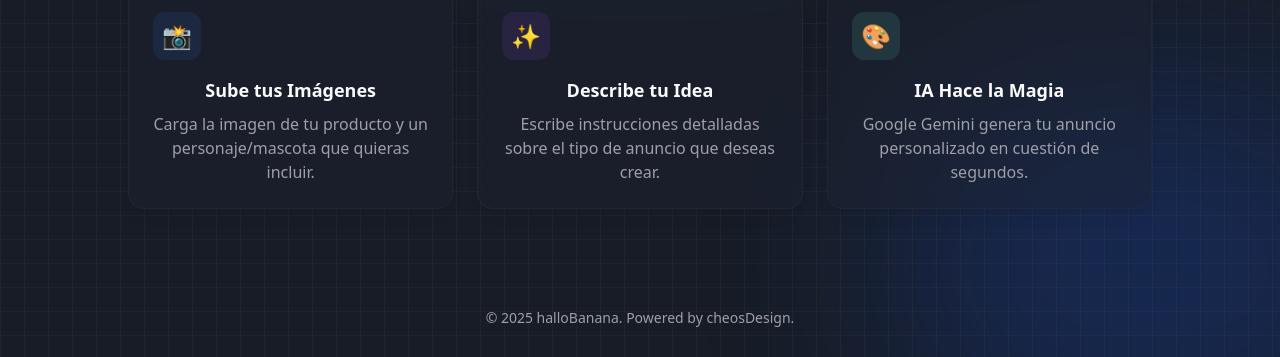
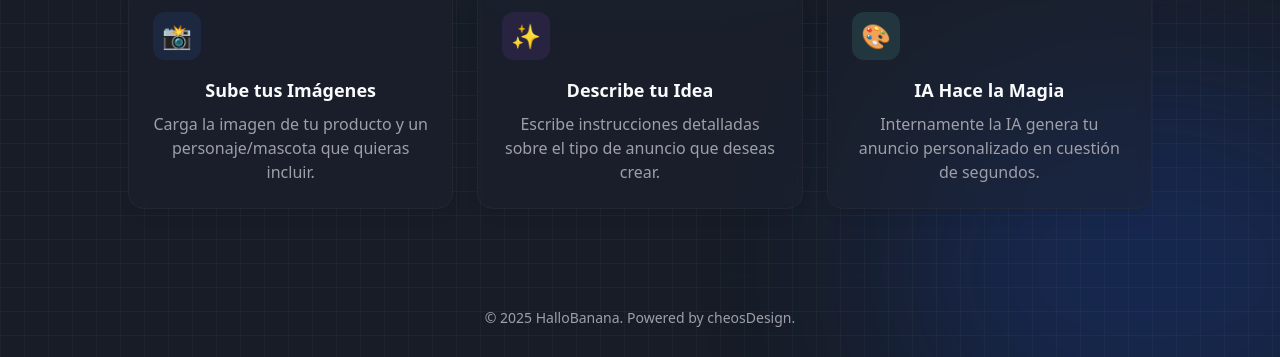
Before and after one commit to serquin35/generadorAnuncios, a Next.js app: page / in a window 1280 px wide. Shown: the part 553-910 px from the top of the page. Built offline with nearby package versions, Linux system fonts and the light colour scheme.

Commit message:
Update page.tsx
Seguimos eliminando toda referencia a google gemi

```diff
--- a/app/page.tsx
+++ b/app/page.tsx
@@ -89,7 +89,7 @@ export default function Home() {
               <span className="text-2xl">🎨</span>
             </div>
             <h3 className="text-lg font-semibold text-foreground mb-2">IA Hace la Magia</h3>
-            <p className="text-muted-foreground">Google Gemini genera tu anuncio personalizado en cuestión de segundos.</p>
+            <p className="text-muted-foreground">Internamente la IA genera tu anuncio personalizado en cuestión de segundos.</p>
           </div>
         </div>
       </main>
@@ -97,7 +97,7 @@ export default function Home() {
       {/* Footer */}
       <footer className="relative z-10 py-8 text-center border-t border-border/10 mt-10">
         <p className="text-muted-foreground text-sm">
-          © 2025 halloBanana. Powered by cheosDesign.
+          © 2025 HalloBanana. Powered by cheosDesign.
         </p>
       </footer>
     </div>
```
